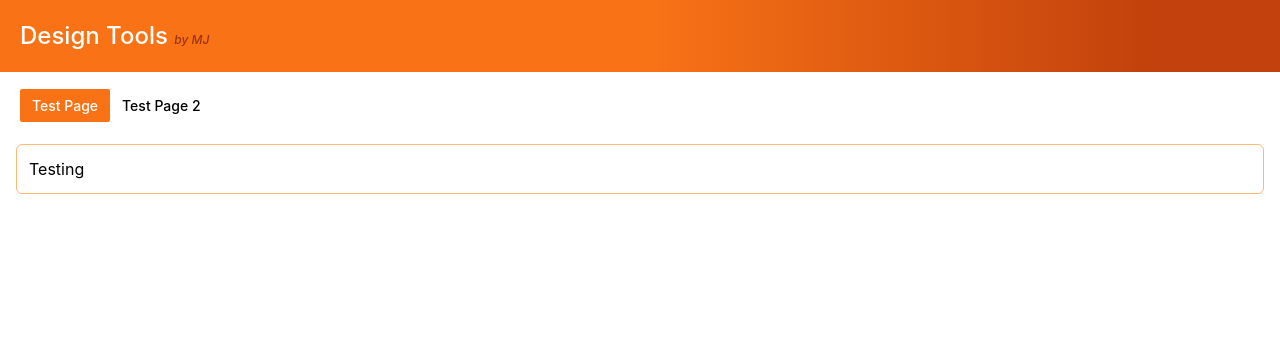
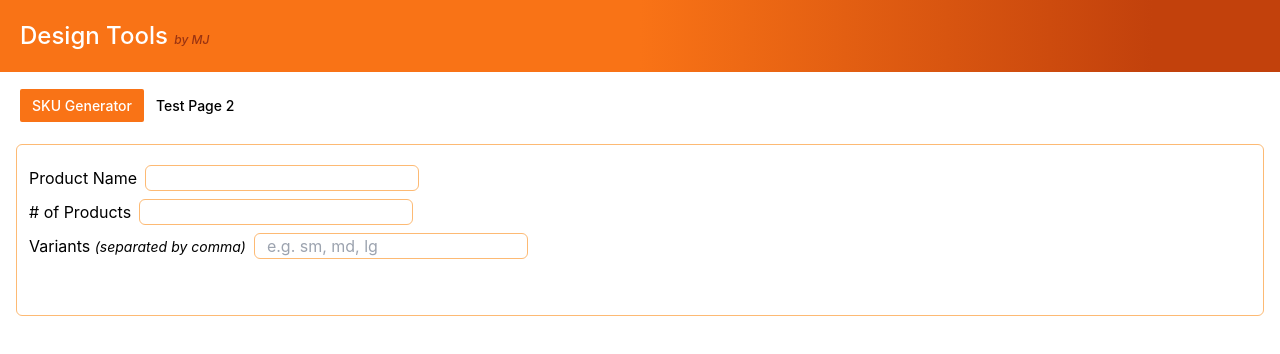
Before and after one commit to leumanuel12/designtools, a React (Create React App) app: page / in a window 1280 px wide. Shown: the top 354 px of the page. Built offline with nearby package versions, Linux system fonts and the light colour scheme.

Commit message:
added SKU code formatter, pending full product name with variants

```diff
--- a/public/index.html
+++ b/public/index.html
@@ -24,7 +24,7 @@
       work correctly both with client-side routing and a non-root public URL.
       Learn how to configure a non-root public URL by running `npm run build`.
     -->
-    <title>React App</title>
+    <title>Design Tools</title>
   </head>
   <body>
     <noscript>You need to enable JavaScript to run this app.</noscript>
--- a/src/App.js
+++ b/src/App.js
@@ -1,7 +1,7 @@
 import { BrowserRouter, Route, Routes } from "react-router-dom";
 import "./App.css";
 import Header from "./components/Header";
-import Test from "./components/Test";
+import SkuGenerator from "./pages/SkuGenerator";
 
 function App() {
   return (
@@ -9,7 +9,7 @@ function App() {
       <BrowserRouter>
         <Header>
           <Routes>
-            <Route path="/" element={<Test />} />
+            <Route path="/" element={<SkuGenerator />} />
           </Routes>
         </Header>
       </BrowserRouter>
--- a/src/components/Header.js
+++ b/src/components/Header.js
@@ -2,7 +2,7 @@ import { NavLink } from "react-router-dom";
 
 export default function Header(props) {
   const navlinks = [
-    { link: "/", name: "Test Page" },
+    { link: "/", name: "SKU Generator" },
     { link: "/test-page-2", name: "Test Page 2" },
   ];
 
--- a/src/components/Test.js
+++ /dev/null
@@ -1,3 +0,0 @@
-export default function Test() {
-  return "Testing";
-}
--- /dev/null
+++ b/src/pages/SkuGenerator.js
@@ -0,0 +1,133 @@
+import { useEffect, useState } from "react";
+
+export default function SkuGenerator() {
+  const [productName, setProductName] = useState();
+  const [tempSkuNumber, setTempSkuNumber] = useState();
+  const [finalSKU, setFinalSKU] = useState();
+  const [tempVariants, setTempVariants] = useState();
+  const [finalProductName, setFinalProductName] = useState();
+
+  //zero pad the current number
+  function paddedSkuNumber(currentNum) {
+    const skuLength = 4 - String(currentNum).length;
+    let padString = "";
+
+    //console.log("size: ", skuLength);
+
+    for (let x = 1; x <= skuLength; x++) {
+      padString = padString + "0";
+    }
+
+    return padString;
+  }
+
+  //get product name initials
+  function generateSkuInitials() {
+    if (productName) {
+      const tempProductName = productName.split(" ");
+      //console.log(tempProductName);
+      let tempSku = [];
+      let tempJoinSku = "";
+
+      tempProductName.map((name) => {
+        tempSku.push(name.charAt(0));
+      });
+
+      //Set Product Initial for SKU code
+      if (tempSku) {
+        for (let x = 0; x <= tempSku.length; x++) {
+          if (tempSku[x]) tempJoinSku = tempJoinSku += tempSku[x].toUpperCase();
+        }
+      }
+
+      return tempJoinSku;
+    }
+  }
+
+  useEffect(() => {
+    let listSKU = [];
+    let finalProducts = [];
+    const variantList = tempVariants && tempVariants.split(",");
+
+    /*
+    if (productName && tempVariants) {
+      for (let y = 1; y <= variantList.length; y++) {
+        if (variantList[y] != undefined) {
+          finalProducts.push(productName + " " + variantList[y]);
+        }
+      }
+    }
+    setFinalProductName(finalProducts);
+    if (finalProductName) console.log(finalProductName);
+    */
+
+    if (tempSkuNumber && productName && tempVariants) {
+      for (let x = 0; x < tempSkuNumber; x++) {
+        //set final SKU code
+        listSKU[x] = generateSkuInitials() + paddedSkuNumber(x) + x;
+      }
+
+      setFinalSKU(listSKU);
+
+      //if (tempVariants) console.log(tempVariants.split(","));
+    }
+  }, [productName, tempSkuNumber, tempVariants]);
+
+  return (
+    <>
+      <form className="pb-3">
+        <div className="my-2">
+          <label for="product-name" className="w-80">
+            Product Name
+          </label>
+          <input
+            type="text"
+            name="product-name"
+            className="mx-2 px-3 border border-orange-300 rounded-md"
+            onChange={(e) => {
+              setProductName(e.target.value);
+            }}
+          />
+        </div>
+        <div className="my-2">
+          <label for="product-count" className="w-80">
+            # of Products
+          </label>
+          <input
+            type="text"
+            name="product-count"
+            maxlength="4"
+            className="mx-2 px-3 border border-orange-300 rounded-md"
+            onChange={(e) => setTempSkuNumber(e.target.value)}
+          />
+        </div>
+        <div className="my-2">
+          <label for="product-variants" className="w-80">
+            Variants{" "}
+            <span className="text-sm italic">(separated by comma)</span>
+          </label>
+          <input
+            type="text"
+            name="product-variants"
+            className="mx-2 px-3 border border-orange-300 rounded-md"
+            placeholder="e.g. sm, md, lg"
+            onChange={(e) => {
+              setTempVariants(e.target.value);
+            }}
+          />
+        </div>
+      </form>
+
+      <div className="p-3 max-w-2xl">
+        {finalSKU &&
+          finalSKU.map((sku) => {
+            return (
+              <div className="border-t border-orange-300 font-medium py-1">
+                {sku} <br />
+              </div>
+            );
+          })}
+      </div>
+    </>
+  );
+}
```
